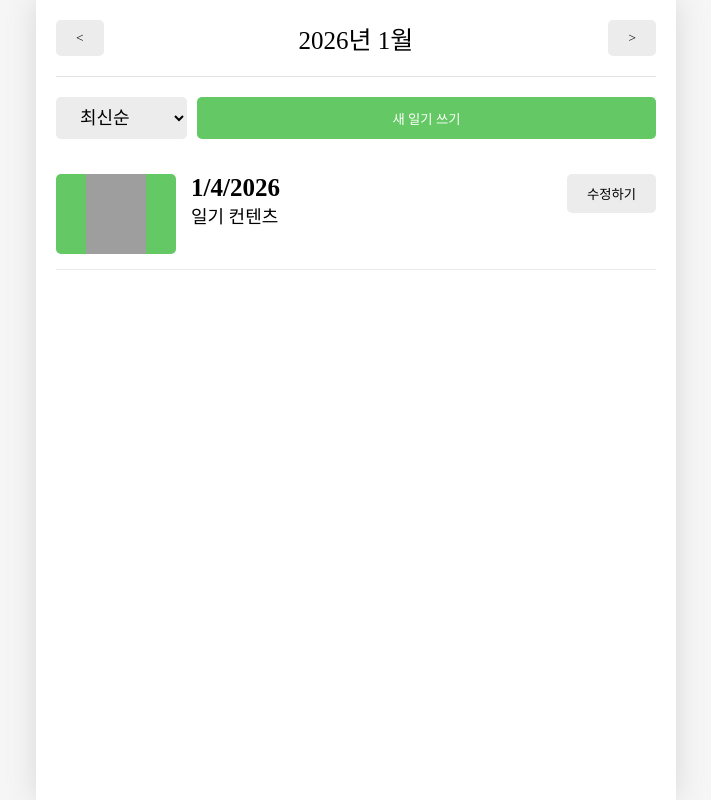
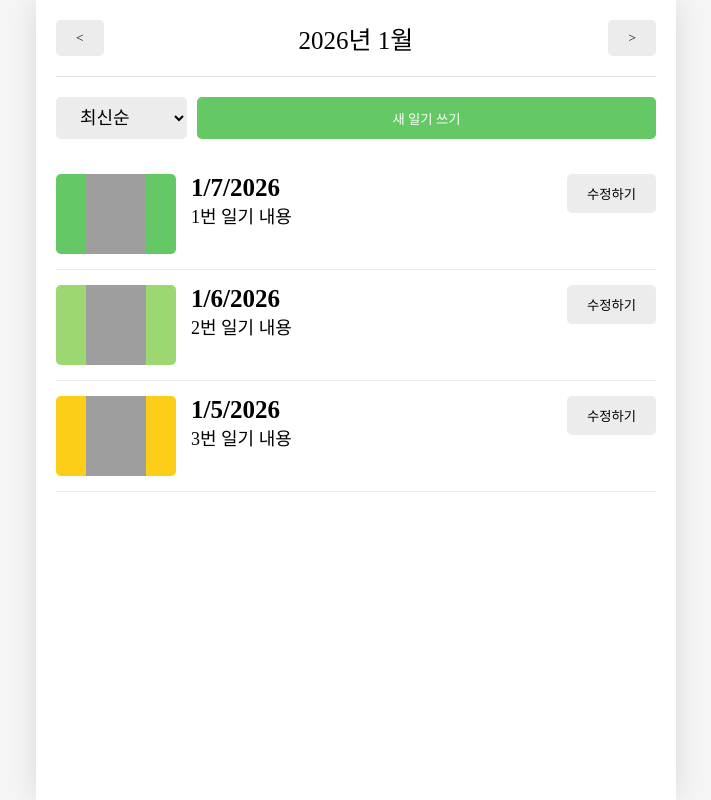
Before and after one commit to seongmin36/onebite-react-challenge, a React (Vite) app in the folder onebite-react/section12/: page / in a window 1280 px wide. Shown: the whole page, without its empty margins (284-995 px from the left). Built offline with nearby package versions, Linux system fonts and the light colour scheme; grey boxes are pictures that could not be loaded; a web font is replaced by a local one.

Commit message:
section12: Home페이지 구현하기 2. 기능

```diff
--- a/onebite-react/section12/src/App.jsx
+++ b/onebite-react/section12/src/App.jsx
@@ -12,25 +12,25 @@ import Header from "./components/Header";
 const mockData = [
   {
     id: 1,
-    createdDate: new Date().getTime(),
+    createdDate: new Date("2026-01-07").getTime(),
     emotionId: 1,
     content: "1번 일기 내용",
   },
   {
     id: 2,
-    createdDate: new Date().getTime(),
+    createdDate: new Date("2026-01-06").getTime(),
     emotionId: 2,
     content: "2번 일기 내용",
   },
   {
     id: 3,
-    createdDate: new Date().getTime(),
+    createdDate: new Date("2026-01-05").getTime(),
     emotionId: 3,
     content: "3번 일기 내용",
   },
   {
     id: 4,
-    createdDate: new Date().getTime(),
+    createdDate: new Date("2025-12-04").getTime(),
     emotionId: 4,
     content: "4번 일기 내용",
   },
@@ -51,8 +51,8 @@ function reducer(state, action) {
   }
 }
 
-const DiaryStateContext = createContext();
-const DiaryDispatchContext = createContext();
+export const DiaryStateContext = createContext();
+export const DiaryDispatchContext = createContext();
 
 // 1. "/" : 모든 일기를 조회하는 Home 페이지
 // 2. "/new" : 새로운 일기를 작성하는 New 페이지
--- a/onebite-react/section12/src/components/DiaryItem.jsx
+++ b/onebite-react/section12/src/components/DiaryItem.jsx
@@ -1,21 +1,27 @@
 import "./DiaryItem.css";
 import getEmotionImage from "../util/get-emotion-image";
 import Button from "./Button";
+import { useNavigate } from "react-router-dom";
 
-const DiaryItem = () => {
-  const emotionId = 1;
+const DiaryItem = ({ id, createdDate, emotionId, content }) => {
+  const nav = useNavigate();
 
   return (
     <div className="DiaryItem">
-      <div className={`img_section img_section_${emotionId}`}>
+      <div
+        onClick={() => nav(`/diary/${id}`)}
+        className={`img_section img_section_${emotionId}`}
+      >
         <img src={getEmotionImage(emotionId)} />
       </div>
-      <div className="info_section">
-        <div className="created_date">{new Date().toLocaleDateString()}</div>
-        <div className="content">일기 컨텐츠</div>
+      <div onClick={() => nav(`/diary/${id}`)} className="info_section">
+        <div className="created_date">
+          {new Date(createdDate).toLocaleDateString()}
+        </div>
+        <div className="content">{content}</div>
       </div>
       <div className="button_section">
-        <Button text="수정하기" />
+        <Button text="수정하기" onClick={() => nav(`/edit/${id}`)} />
       </div>
     </div>
   );
--- a/onebite-react/section12/src/components/DiaryList.jsx
+++ b/onebite-react/section12/src/components/DiaryList.jsx
@@ -1,19 +1,44 @@
 import "./DiaryList.css";
 import Button from "./Button";
 import DiaryItem from "./DiaryItem";
+import { useNavigate } from "react-router-dom";
+import { useState } from "react";
 
-const DiaryList = () => {
+const DiaryList = ({ data }) => {
+  const nav = useNavigate();
+  const [sortType, setSortType] = useState("latest");
+
+  const onChangeSortType = (e) => {
+    setSortType(e.target.value);
+  };
+
+  const getSortedData = () => {
+    return data.toSorted((a, b) => {
+      sortType === "oldest"
+        ? a.createdDate - b.createdDate
+        : b.createdDate - a.createdDate;
+    });
+  };
+
+  const sortedData = getSortedData();
+
   return (
     <div className="DiaryList">
       <div className="menu_bar">
-        <select>
+        <select value={sortType} onChange={onChangeSortType}>
           <option value="latest">최신순</option>
           <option value="oldest">오래된 순</option>
         </select>
-        <Button text="새 일기 쓰기" type="POSITIVE" />
+        <Button
+          text="새 일기 쓰기"
+          type="POSITIVE"
+          onClick={() => nav("/new")}
+        />
       </div>
       <div className="list_wrapper">
-        <DiaryItem />
+        {sortedData.map((item) => (
+          <DiaryItem key={item.id} {...item} />
+        ))}
       </div>
     </div>
   );
--- a/onebite-react/section12/src/pages/Home.jsx
+++ b/onebite-react/section12/src/pages/Home.jsx
@@ -1,16 +1,54 @@
 import Header from "../components/Header";
 import Button from "../components/Button";
 import DiaryList from "../components/DiaryList";
+import { useState, useContext } from "react";
+import { DiaryStateContext } from "../App";
+
+const getMonthlyDate = (pivotDate, data) => {
+  const startTime = new Date(
+    pivotDate.getFullYear(),
+    pivotDate.getMonth(),
+    1,
+    0,
+    0,
+    0
+  ).getTime();
+  const endTime = new Date(
+    pivotDate.getFullYear(),
+    pivotDate.getMonth() + 1,
+    0,
+    23,
+    59,
+    59
+  ).getTime();
+
+  return data.filter(
+    (item) => item.createdDate >= startTime && item.createdDate <= endTime
+  );
+};
 
 const Home = () => {
+  const data = useContext(DiaryStateContext);
+  const [pivotDate, setPivotDate] = useState(new Date());
+
+  const monthlyData = getMonthlyDate(pivotDate, data);
+
+  const incrementPivotDate = () => {
+    setPivotDate((prev) => new Date(prev.setMonth(prev.getMonth() + 1)));
+  };
+
+  const decrementPivotDate = () => {
+    setPivotDate((prev) => new Date(prev.setMonth(prev.getMonth() - 1)));
+  };
+
   return (
     <div>
       <Header
-        title={"2026년 1월"}
-        leftChild={<Button text="<" />}
-        rightChild={<Button text=">" />}
+        title={`${pivotDate.getFullYear()}년 ${pivotDate.getMonth() + 1}월`}
+        leftChild={<Button text="<" onClick={decrementPivotDate} />}
+        rightChild={<Button text=">" onClick={incrementPivotDate} />}
       />
-      <DiaryList />
+      <DiaryList data={monthlyData} />
     </div>
   );
 };
```
